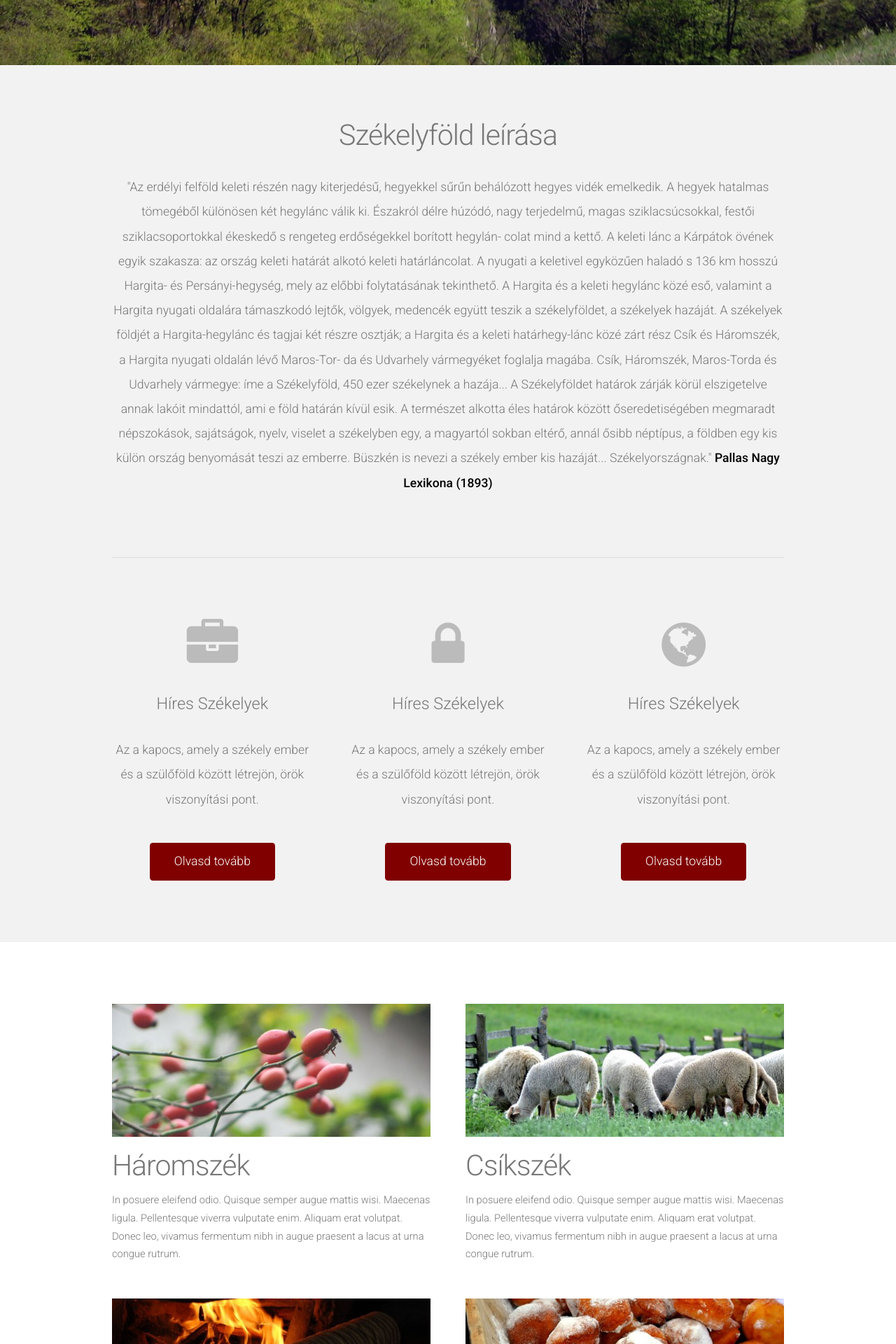
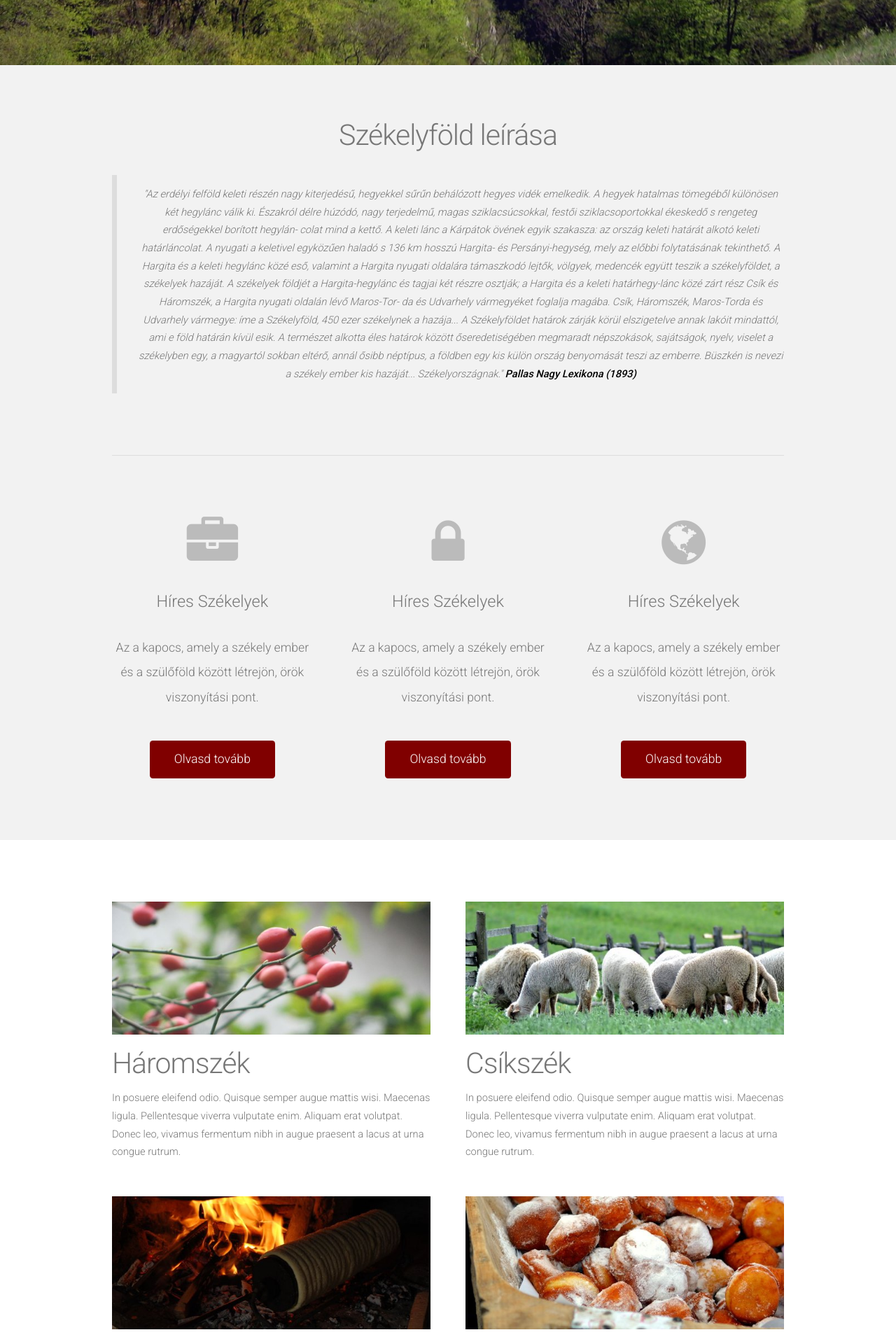
Before and after one commit to siculia/siculia.github.io, a Jekyll site: the page built from index.html, in a window 1280 px wide. Shown: the part 432-2352 px from the top of the page at 70% size. Built offline with Jekyll 4.4.1, drawn with Linux system fonts in a browser that asks for light colours; the list of posts is cut into pages by our own code.

```diff
--- a/index.html
+++ b/index.html
@@ -8,7 +8,7 @@ layout: default
 		<header>
 			<h2>{{page.title}}</h2>
 		</header>
-		<p>"Az erdélyi felföld keleti részén nagy kiterjedésű, hegyekkel sűrűn behálózott hegyes vidék emelkedik. A hegyek
+		<blockquote>"Az erdélyi felföld keleti részén nagy kiterjedésű, hegyekkel sűrűn behálózott hegyes vidék emelkedik. A hegyek
 hatalmas tömegéből különösen két hegylánc válik ki. Északról délre húzódó, nagy terjedelmű, magas sziklacsúcsokkal, festői sziklacsoportokkal ékeskedő s rengeteg erdőségekkel borított hegylán-
 colat mind a kettő. A keleti lánc a Kárpátok övének egyik szakasza: az ország keleti határát alkotó
 keleti határláncolat. A nyugati a keletivel egyközűen haladó s 136 km hosszú Hargita- és Persányi-hegység, mely az előbbi folytatásának tekinthető. A Hargita és a keleti hegylánc közé eső, valamint
@@ -19,7 +19,8 @@ da és Udvarhely vármegyéket foglalja magába. Csík, Háromszék, Maros-Torda
 elszigetelve annak lakóit mindattól, ami e föld határán kívül esik. A természet alkotta éles határok
 között őseredetiségében megmaradt népszokások, sajátságok, nyelv, viselet a székelyben egy, a
 magyartól sokban eltérő, annál ősibb néptípus, a földben egy kis külön ország benyomását teszi az
-emberre. Büszkén is nevezi a székely ember kis hazáját... Székelyországnak."  <strong>Pallas Nagy Lexikona (1893)</strong></p>
+emberre. Büszkén is nevezi a székely ember kis hazáját... Székelyországnak."
+<span><strong>Pallas Nagy Lexikona (1893)</strong></span></blockquote>
 		<hr />
 		<div class="row">
 			<section class="4u">
```
